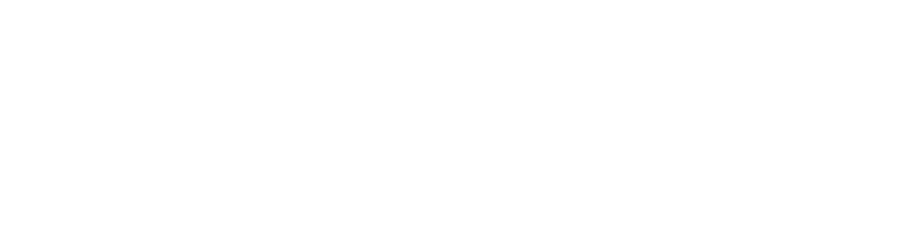
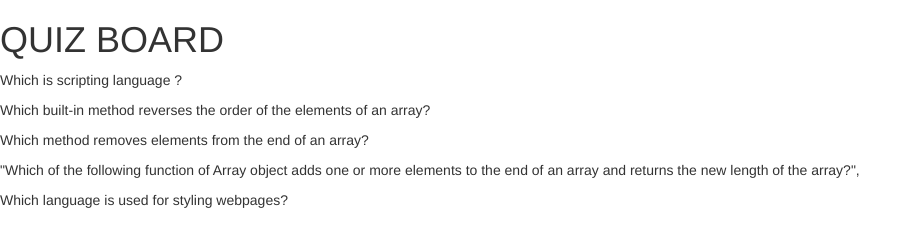
Before and after one commit to iankurao/quiz_board, a plain HTML site: page index.html in a window 1280 px wide. Shown: the whole page, without its empty margins (0-922 px from the left). Drawn offline with nearby package versions, Linux system fonts and the light colour scheme.

Commit message:
add paragraph elements

```diff
--- a/index.html
+++ b/index.html
@@ -8,14 +8,43 @@
     <meta name="viewport" content="width=device-width, initial-scale=1">
     <title>Quiz Board</title>
 
+    <link href="css/bootstrap.css" rel="stylesheet" type="text/css">
+    <link rel="stylesheet" href="https://maxcdn.bootstrapcdn.com/bootstrap/3.4.0/css/bootstrap.min.css">
+    <link href="css/styles.css" rel="stylesheet" type="text/css">
 
 
   </head>
+  <h1 style="blue">QUIZ BOARD</h1>
 
   <body>
+    <form id="quiz" name = "quiz">
+
+      <p>Which is scripting  language ?</P>
+
+      <p>Which built-in method reverses the order of the elements of an array?</P>
+
+
+      <p>Which method removes elements from the end of an array?</p>
+
+      <p>"Which of the following function of Array object adds one or more elements to the end of an array and returns the new length of the array?",</p>
+
+      <p>Which language is used for styling webpages?</p>
+
+
+
+
+    </form>
+    <div id="after_submit">
+      <p id="number_correct"></p>
+
+    </div>
+
+
 
 
   </body>
+  <script   src="https://code.jquery.com/jquery-3.3.1.min.js"   integrity="sha256-FgpCb/KJQlLNfOu91ta32o/NMZxltwRo8QtmkMRdAu8="   crossorigin="anonymous"></script>
+  <script src="js/scripts.js"></script>
 
 
 </html>
```
